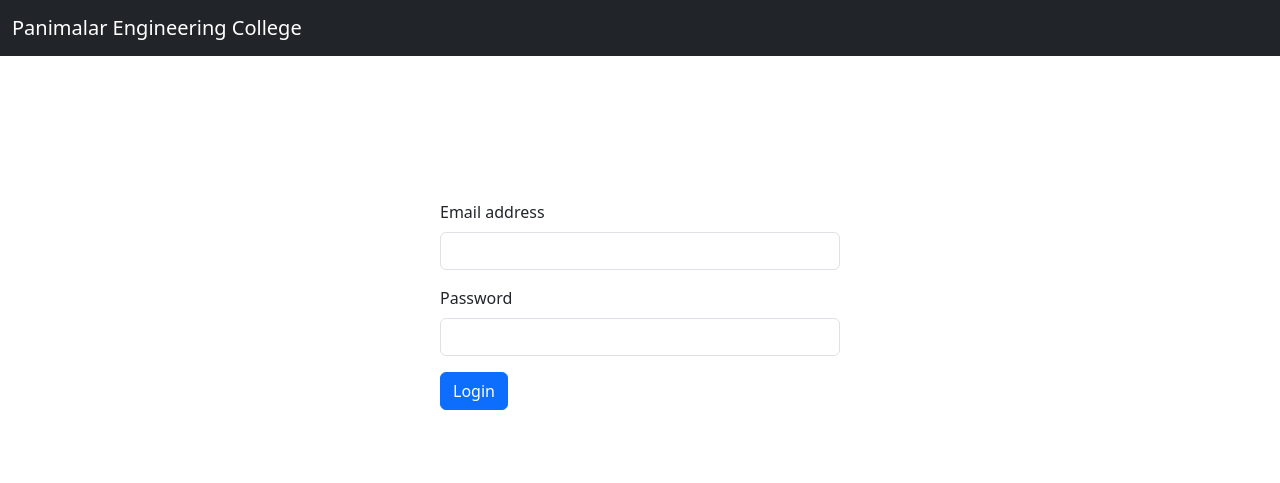
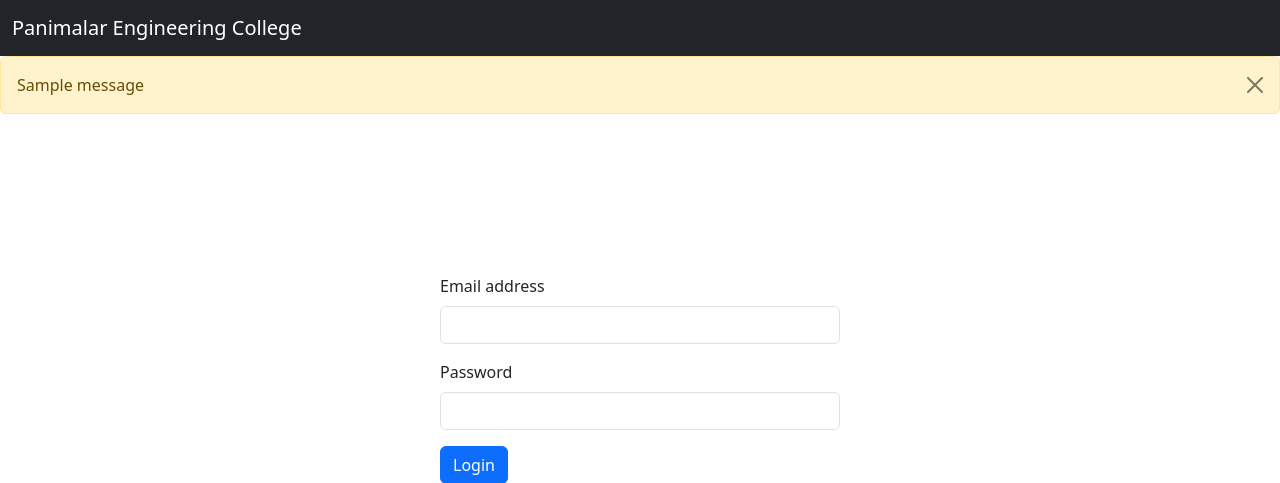
Before and after one commit to Panimalar-Engg-College/Pecertify, a Django app: page / in a window 1280 px wide. Shown: the top 483 px of the page. Run offline with Django 4.2, Linux system fonts and the light colour scheme; tables that the repository leaves empty hold one stand-in row (values such as "Sample post"); one stand-in notice (Sample message) is shown.

Commit message:
added alerts

```diff
--- a/pecertify/views.py
+++ b/pecertify/views.py
@@ -1,12 +1,12 @@
 from django.shortcuts import render, redirect
 from django.http import HttpResponse
 from django.contrib.auth import authenticate, login, logout
-from django.core.files.storage import FileSystemStorage
 from random import randint
 from db.models import *
 from util.func import generate_cert
 import csv, io
-from io import StringIO, BytesIO
+from io import BytesIO
+from django.contrib import messages
 
 def index(request):
     return render(request,'index.html')
@@ -19,13 +19,16 @@
         user = authenticate(request, username=username, password=password)
         if user is not None:
             login(request, user)
+            messages.success(request, 'Logged in Successfully')
             return redirect('index')
         else:
+            messages.error(request, 'Invalid Credentials')
             return redirect('index')
     return redirect('index')
 
 def ulogout(request):
     logout(request)
+    messages.success(request, 'Logged out Successfully')
     return redirect('index')
 
 def generatecert(request):
@@ -43,6 +46,7 @@
             cert.CreatedBy = request.user
             cert.save()
             generate_cert(i['StudentName']).save('media/certificates/'+str(cert.id)+'.png')
+        messages.success(request, 'Certificates Generated Successfully')
         return redirect('index')
     return redirect('index')
 
@@ -56,4 +60,5 @@
     zipObj.close()
     response = HttpResponse(f.getvalue(), content_type="application/zip")
     response['Content-Disposition'] = 'attachment; filename=certificates.zip'
+    messages.success(request, 'Certificates Downloaded Successfully')
     return response
--- a/templates/index.html
+++ b/templates/index.html
@@ -23,6 +23,12 @@
             {% endif %}
         </div>
     </nav>
+    {% for message in messages %}
+    <div class="alert alert-warning alert-dismissible fade show" role="alert">
+      {{message}}
+      <button type="button" class="btn-close" data-bs-dismiss="alert" aria-label="Close"></button>
+    </div>
+    {% endfor %}
 
 {% if user.is_authenticated %}
 <h2>Upload the Excel File with the Certificate Data</h2>
```
Also changed, not shown: db.sqlite3.
